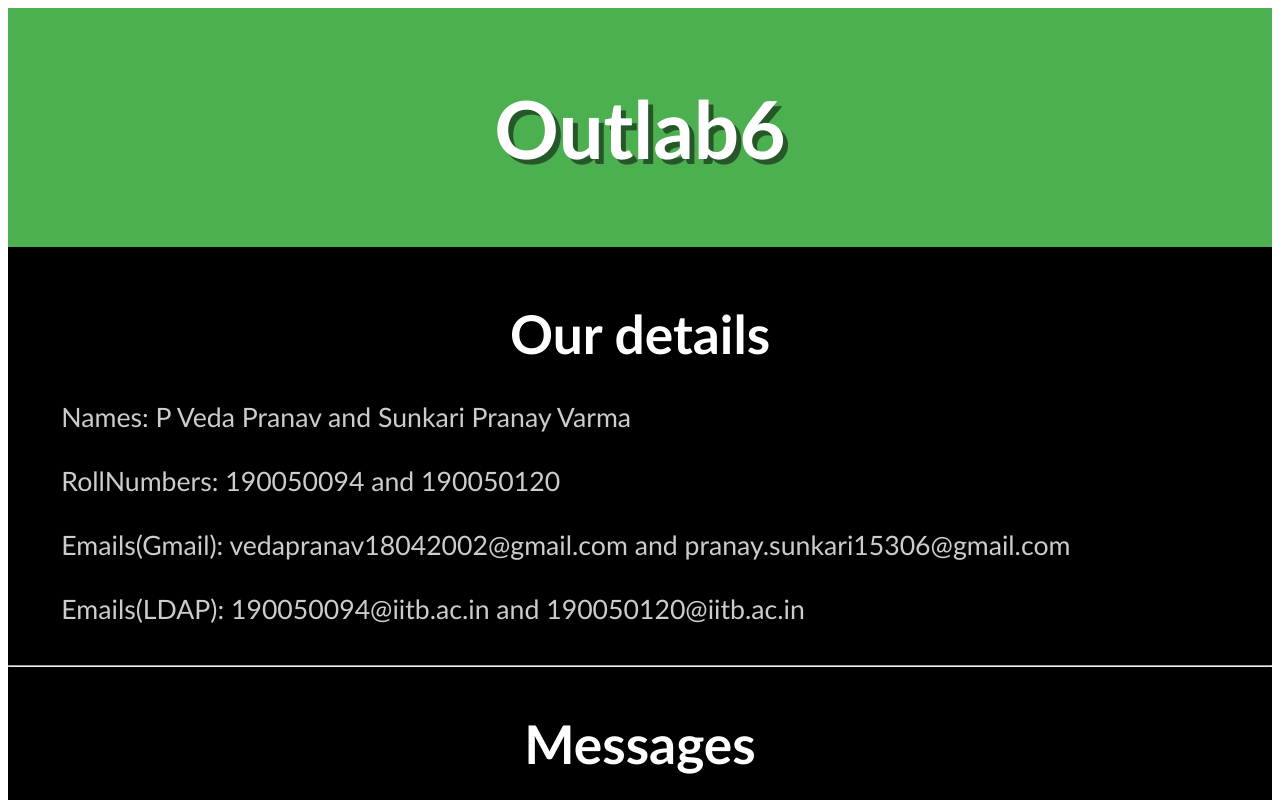
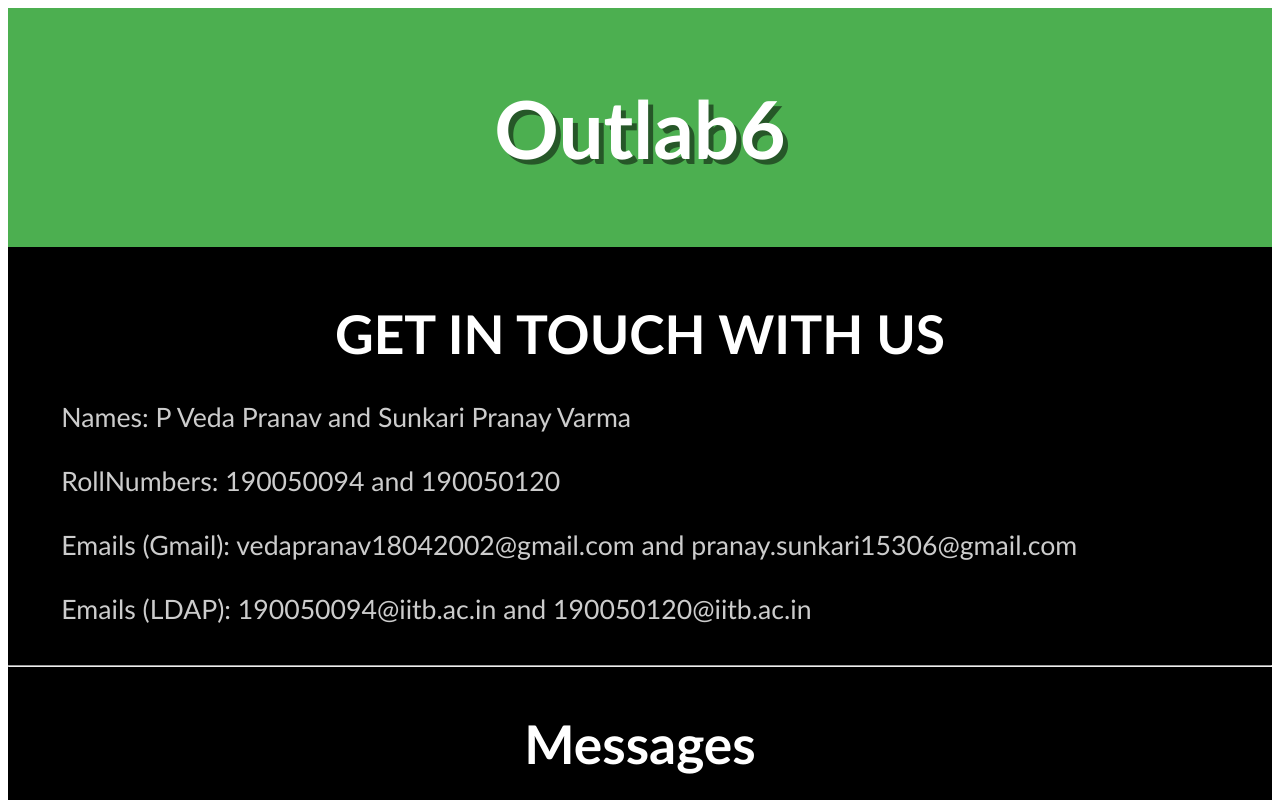
Before and after one commit to Vedapranav12/Outlab6Work, an Angular app: page /contact in a window 1280 px wide. Shown: the top 800 px of the page. Built offline with nearby package versions, Linux system fonts and the light colour scheme.

Commit message:
Update contact-page.component.html

```diff
--- a/src/app/contact-page/contact-page.component.html
+++ b/src/app/contact-page/contact-page.component.html
@@ -1,14 +1,14 @@
 <div class="hr">
 <br>
-<h1 class="a1">Our details</h1>
+<h1 class="a1">GET IN TOUCH WITH US</h1>
 <div class="a2">
 <div><span>Names: </span>P Veda Pranav and Sunkari Pranay Varma</div>
 <br>
 <div><span>RollNumbers: </span>190050094 and 190050120</div>
 <br>
-<div><span>Emails(Gmail): </span>vedapranav18042002@gmail.com and pranay.sunkari15306@gmail.com</div>
+<div><span>Emails (Gmail): </span>vedapranav18042002@gmail.com and pranay.sunkari15306@gmail.com</div>
 <br>
-<div><span>Emails(LDAP): </span>190050094@iitb.ac.in and 190050120@iitb.ac.in</div>
+<div><span>Emails (LDAP): </span>190050094@iitb.ac.in and 190050120@iitb.ac.in</div>
 <br>
 </div>
 <hr class="hr1">
```
